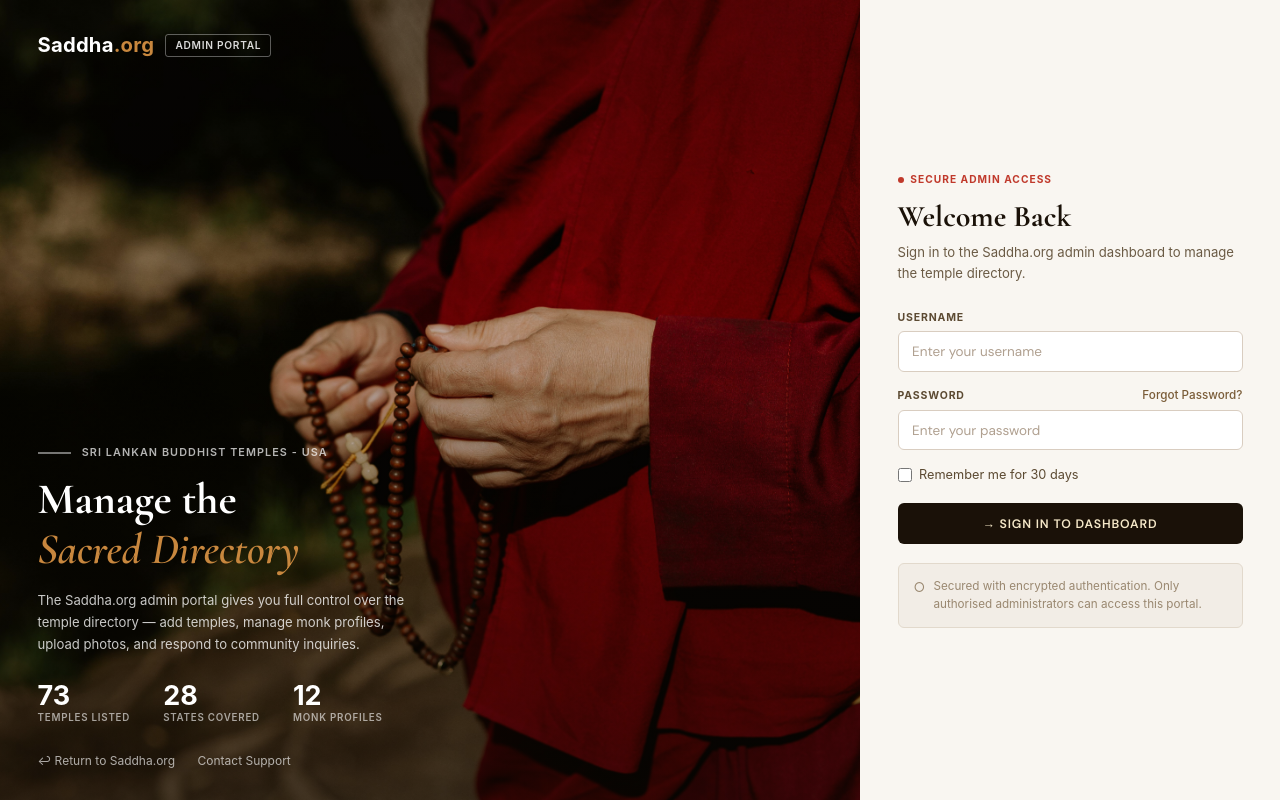
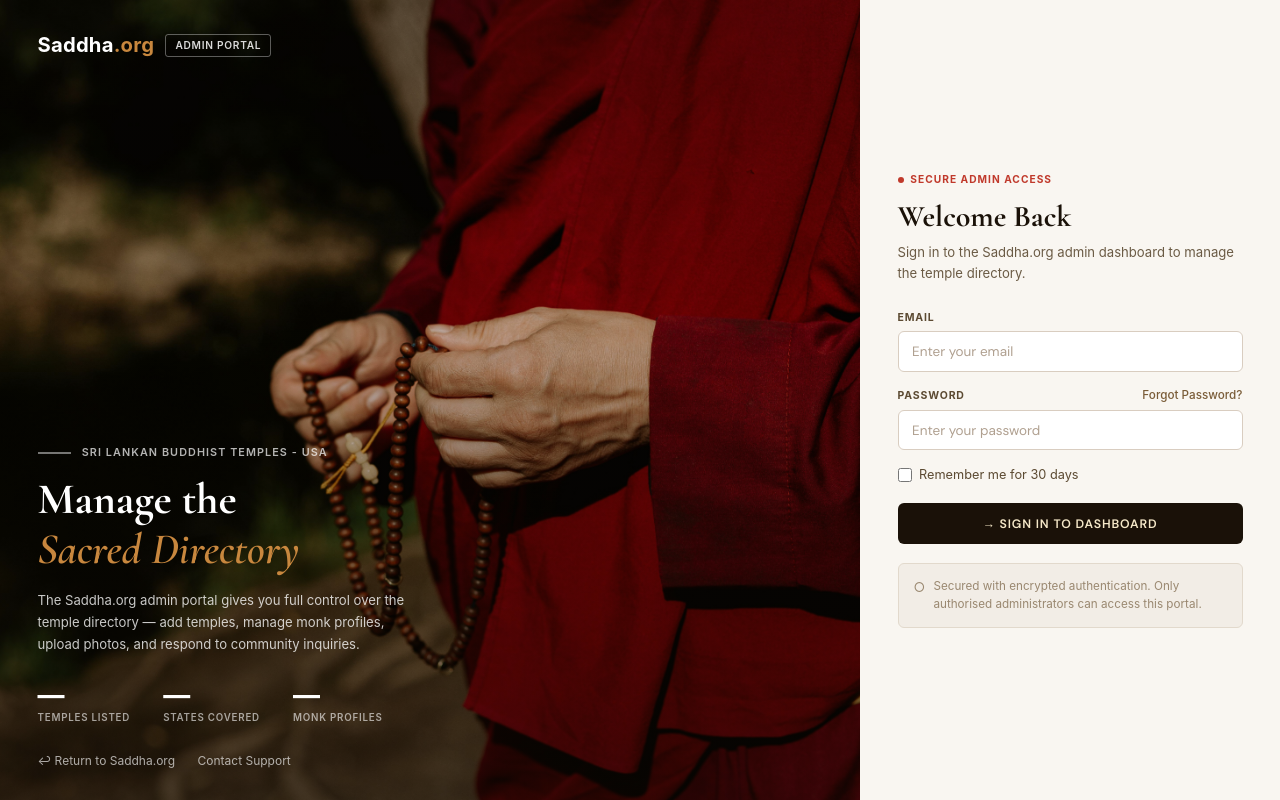
Before and after one commit to shanuka-jay/Project-Shradha, a React (Vite) app in the folder admin/: page /login in a window 1280 px wide. Built offline with nearby package versions, Linux system fonts and the light colour scheme; no server answers.

Commit message:
Update Login.jsx
Added fetch stats for count display

```diff
--- a/admin/src/pages/Login.jsx
+++ b/admin/src/pages/Login.jsx
@@ -16,6 +16,11 @@ export default function Login() {
   const [error, setError] = useState('')
   const [notice, setNotice] = useState('')
   const [loading, setLoading] = useState(false)
+  const [heroStats, setHeroStats] = useState({
+    totalTemples: null,
+    states: null,
+    totalMonks: null,
+  })
 
   useEffect(() => {
     if (urlResetToken) {
@@ -24,6 +29,36 @@ export default function Login() {
       setNotice('')
     }
   }, [urlResetToken])
+
+  useEffect(() => {
+    let ignore = false
+
+    async function loadHeroStats() {
+      try {
+        const res = await fetch('/api/admin/login-stats')
+        const data = await readJsonResponse(res)
+        if (!res.ok) throw new Error(data.error || `Stats failed (${res.status})`)
+        if (!ignore) {
+          setHeroStats({
+            totalTemples: data.totalTemples,
+            states: data.states,
+            totalMonks: data.totalMonks,
+          })
+        }
+      } catch {
+        if (!ignore) {
+          setHeroStats({
+            totalTemples: null,
+            states: null,
+            totalMonks: null,
+          })
+        }
+      }
+    }
+
+    loadHeroStats()
+    return () => { ignore = true }
+  }, [])
 
   async function readJsonResponse(res) {
     const text = await res.text()
@@ -115,20 +150,20 @@ export default function Login() {
           </p>
           <div className="lp-stats">
             <div className="lp-stat">
-              <span className="lp-stat-num">73</span>
+              <span className="lp-stat-num">{heroStats.totalTemples ?? '—'}</span>
               <span className="lp-stat-label">TEMPLES LISTED</span>
             </div>
             <div className="lp-stat">
-              <span className="lp-stat-num">28</span>
+              <span className="lp-stat-num">{heroStats.states ?? '—'}</span>
               <span className="lp-stat-label">STATES COVERED</span>
             </div>
             <div className="lp-stat">
-              <span className="lp-stat-num">12</span>
+              <span className="lp-stat-num">{heroStats.totalMonks ?? '—'}</span>
               <span className="lp-stat-label">MONK PROFILES</span>
             </div>
           </div>
           <div className="lp-hero-links">
-            <a href="/" className="lp-hero-link">↩ Return to Saddha.org</a>
+            <a href="http://localhost:3000" className="lp-hero-link">↩ Return to Saddha.org</a>
             <a href="mailto:support@saddha.org" className="lp-hero-link">Contact Support</a>
           </div>
         </div>
@@ -162,11 +197,11 @@ export default function Login() {
 
               <form onSubmit={handleSubmit} className="lp-form">
                 <div className="lp-field">
-                  <label htmlFor="lp-username">USERNAME</label>
+                  <label htmlFor="lp-username">EMAIL</label>
                   <input
                     id="lp-username"
                     type="text"
-                    placeholder="Enter your username"
+                    placeholder="Enter your email"
                     value={username}
                     onChange={e => setUsername(e.target.value)}
                     autoComplete="username"
```
